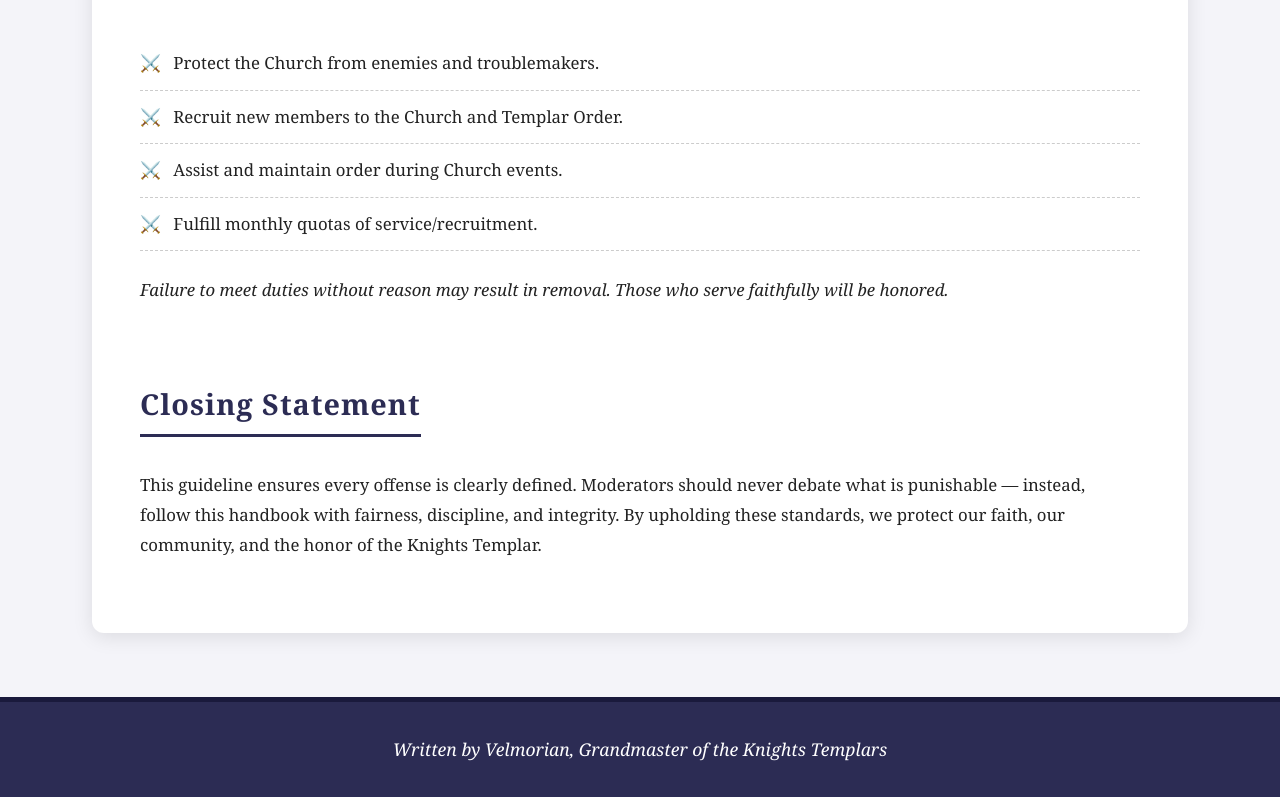
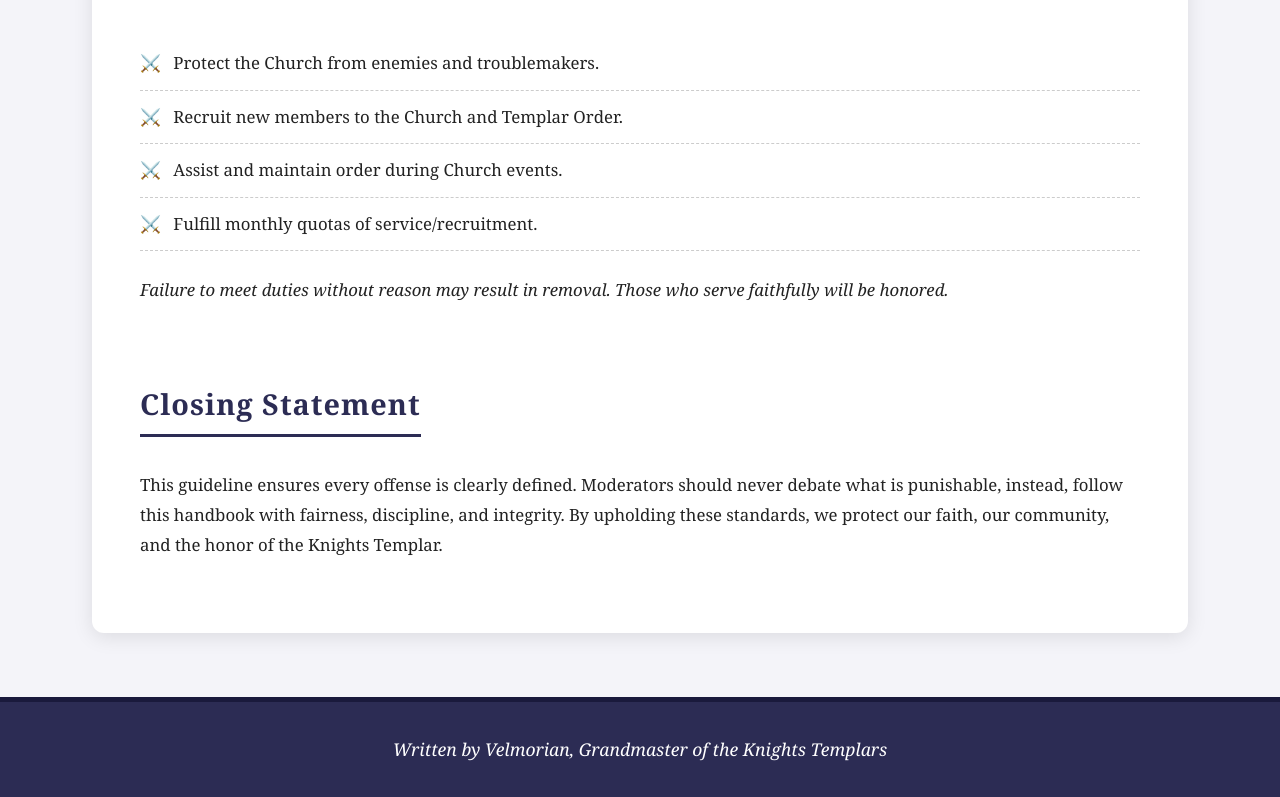
Before and after one commit to Velmorian8/KT-Guidline, a plain HTML site: page index.html in a window 1280 px wide. Shown: the part 3621-4418 px from the top of the page. Drawn offline with Linux system fonts and the light colour scheme.

Commit message:
Update index.html

```diff
--- a/index.html
+++ b/index.html
@@ -171,7 +171,7 @@ It serves as a clear reference for all members, especially those with moderation
 
     <h2>Closing Statement</h2>
     <p>
-      This guideline ensures every offense is clearly defined. Moderators should never debate what is punishable — instead, follow this handbook with fairness, discipline, and integrity.
+      This guideline ensures every offense is clearly defined. Moderators should never debate what is punishable, instead, follow this handbook with fairness, discipline, and integrity.
       By upholding these standards, we protect our faith, our community, and the honor of the Knights Templar.
     </p>
   </div>
```
